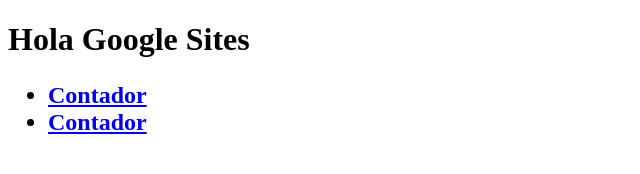
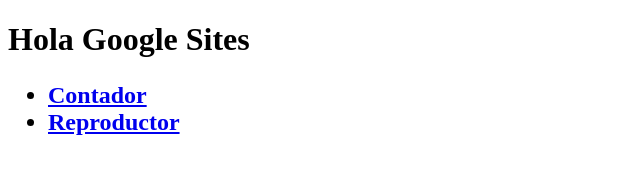
Before and after one commit to JuanLuiCa/RecursosInvitacionDigital, a plain HTML site: page index.html in a window 1280 px wide. Shown: the full height of the page, 0-640 px from the left. Drawn offline with Linux system fonts and the light colour scheme.

Commit message:
Fix link text for ReproductorMp3.html

```diff
--- a/index.html
+++ b/index.html
@@ -11,7 +11,7 @@
     </li>
 
     <li>
-      <a href="ReproductorMp3.html">Contador</a>
+      <a href="ReproductorMp3.html">Reproductor</a>
     </li>
   </ul>
 
```
